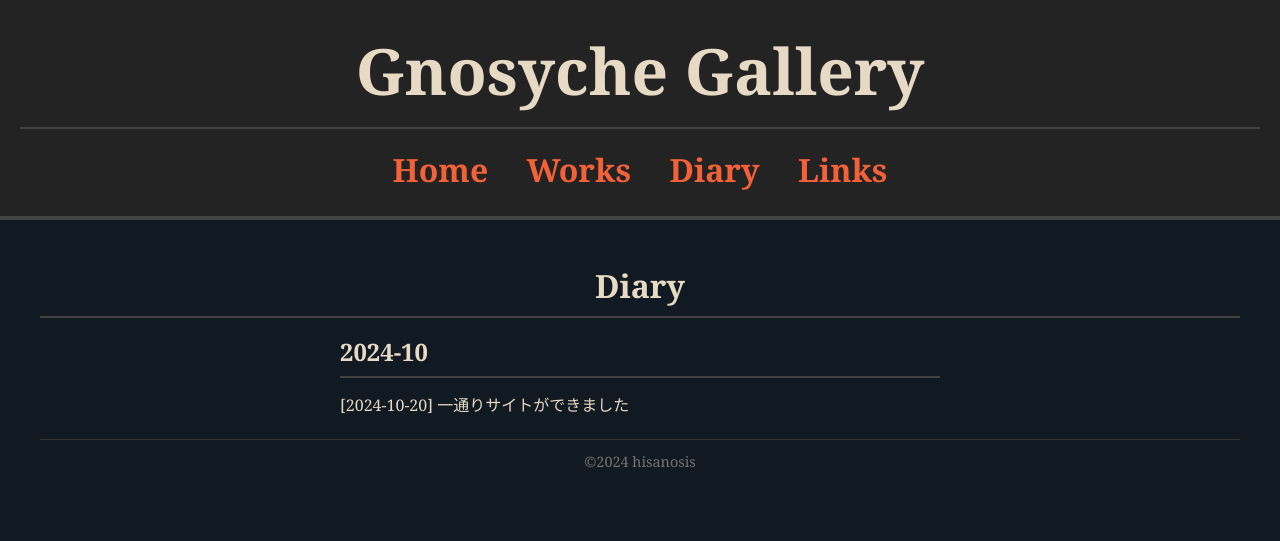
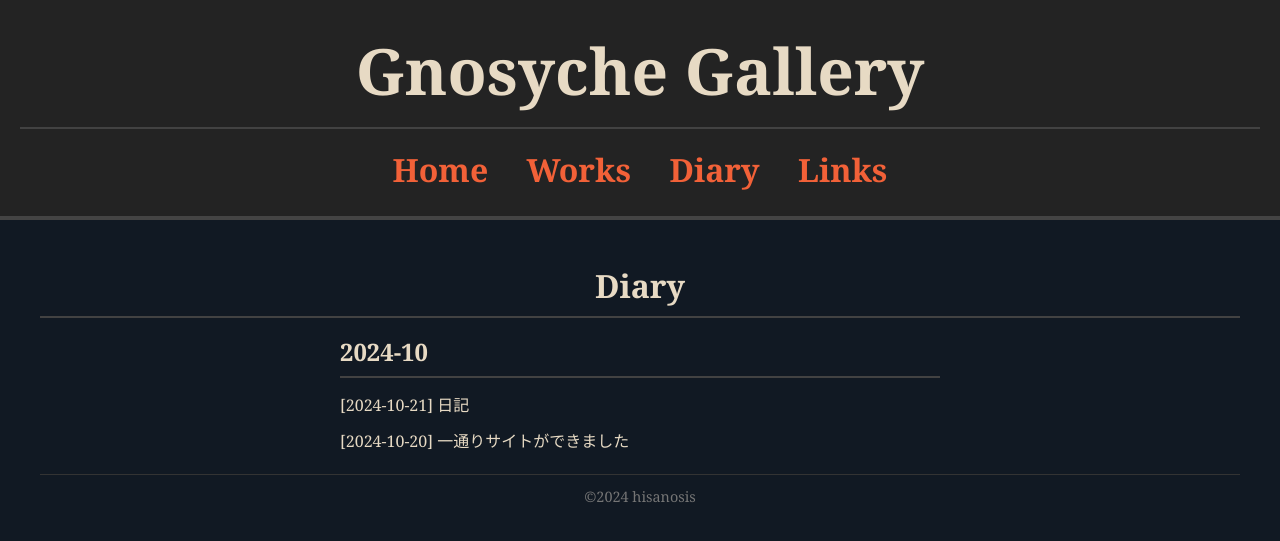
Before and after one commit to book-of-durrow/portfolio, a Jekyll site: the page built from Diary.html, in a window 1280 px wide. Shown: the top 541 px of the page. Built offline with Jekyll 4.4.1, drawn with Linux system fonts in a browser that asks for light colours.

Commit message:
スマホから見たときにmainのpaddingを0に

```diff
--- /dev/null
+++ b/_posts/2024-10-21-diary.md
@@ -0,0 +1,6 @@
+---
+layout: default
+title: 日記
+date: 2024-10-21
+categories: diary
+---
--- a/css/style.css
+++ b/css/style.css
@@ -528,6 +528,10 @@
         font-size: 1.5rem;
     }
 
+    main {
+        padding: 0;
+    }
+
     nav a {
         margin: 0 10px;
     }
@@ -573,6 +577,6 @@
 
     .container {
         flex-direction: column;
-        padding: 5px;
+        padding: 0;
     }
 }
```
